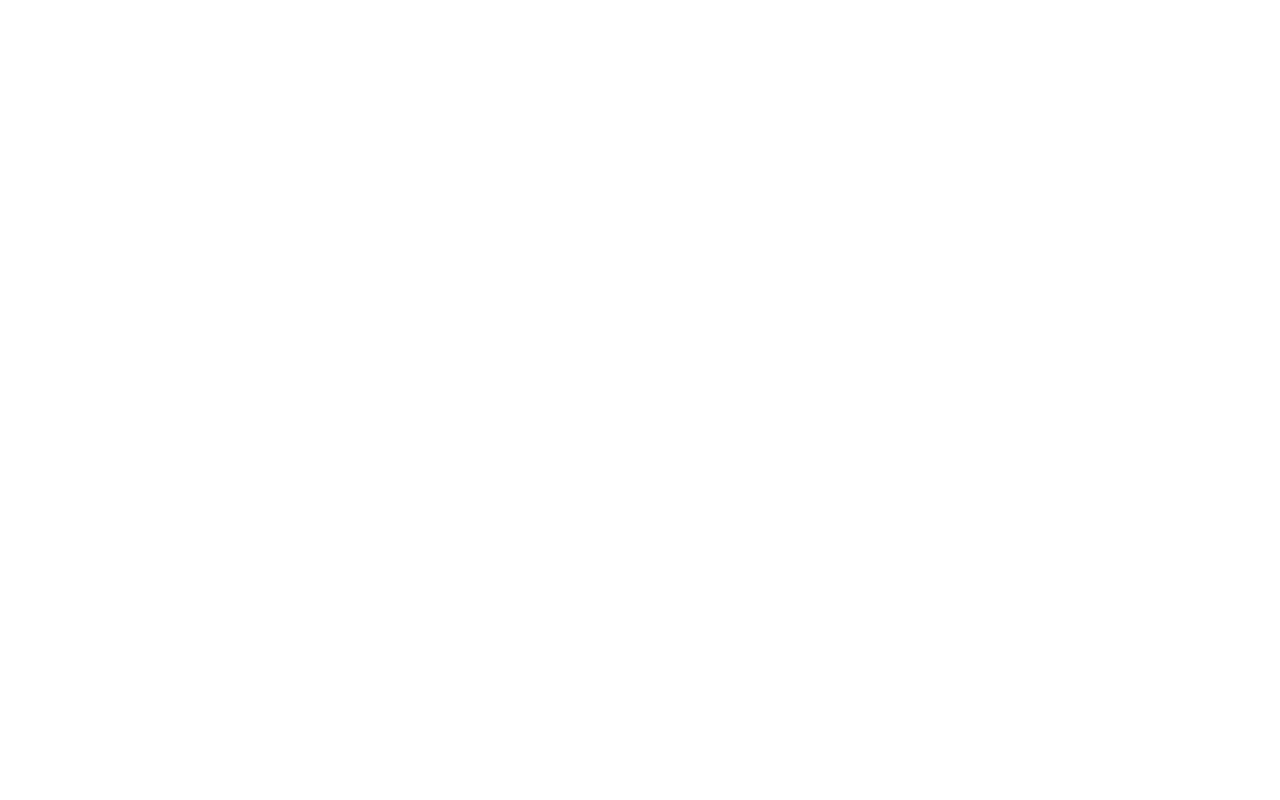
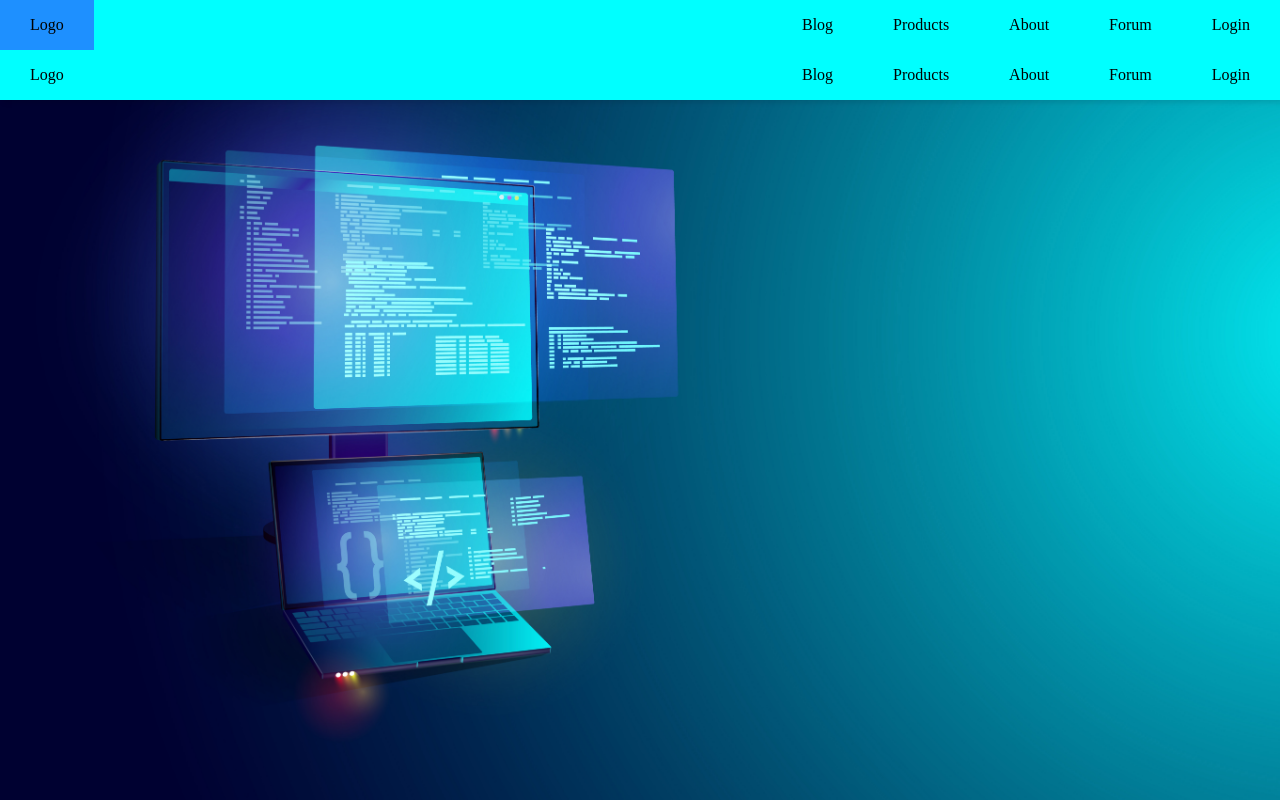
Before and after one commit to Rajat0063/Navigation-Bars, a plain HTML site: page index.html in a window 1280 px wide. Drawn offline with Linux system fonts and the light colour scheme.

Commit message:
added navbar

```diff
--- a/index.html
+++ b/index.html
@@ -4,8 +4,26 @@
     <meta charset="UTF-8">
     <meta name="viewport" content="width=device-width, initial-scale=1.0">
     <title>Navigation Bar - 00</title>
+    <link rel="stylesheet" href="style.css">
 </head>
 <body>
-
+    <nav>
+        <ul class="sidebar">
+            <li><a href="#">Logo</a></li>
+            <li><a href="#">Blog</a></li>
+            <li><a href="#">Products</a></li>
+            <li><a href="#">About</a></li>
+            <li><a href="#">Forum</a></li>
+            <li><a href="#">Login</a></li>
+        </ul>
+        <ul>
+            <li><a href="#">Logo</a></li>
+            <li><a href="#">Blog</a></li>
+            <li><a href="#">Products</a></li>
+            <li><a href="#">About</a></li>
+            <li><a href="#">Forum</a></li>
+            <li><a href="#">Login</a></li>
+        </ul>
+    </nav>
 </body>
 </html>
--- a/style.css
+++ b/style.css
@@ -0,0 +1,47 @@
+*{
+    margin: 0;
+    padding: 0;
+}
+
+body {
+    min-height: 100vh;
+    background-image: url(assets/laptop.jpg);
+    background-size: cover;
+    background-repeat: no-repeat;
+    background-position: center;
+    font-family: General Sans Regular;
+}
+
+nav {
+    background-color: aqua;
+    box-shadow: 3px 3px 5px rgba(0, 0, 0, 0.1);
+}
+
+nav ul {
+    width: 100%;
+    list-style: none;
+    display: flex;
+    justify-content: flex-end;
+    align-items: center;
+}
+
+nav li {
+    height: 50px;
+}
+
+nav a{
+    height: 100%;
+    padding: 0 30px;
+    text-decoration: none;
+    display: flex;
+    align-items: center;
+    color: black;
+}
+
+nav a:hover {
+    background-color: dodgerblue;
+}
+
+nav li:first-child {
+    margin-right: auto;
+}
```
Also changed, not shown: assets/laptop.jpg (added).
